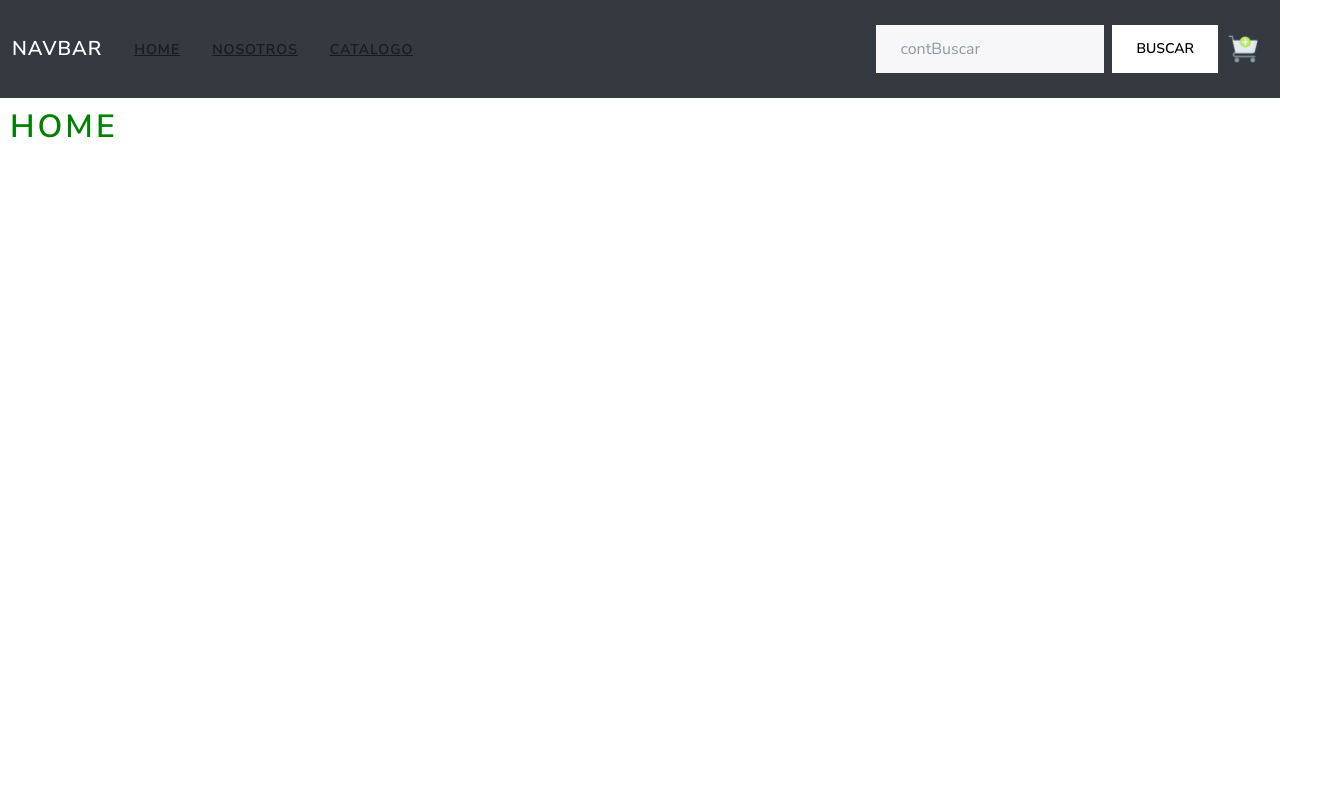
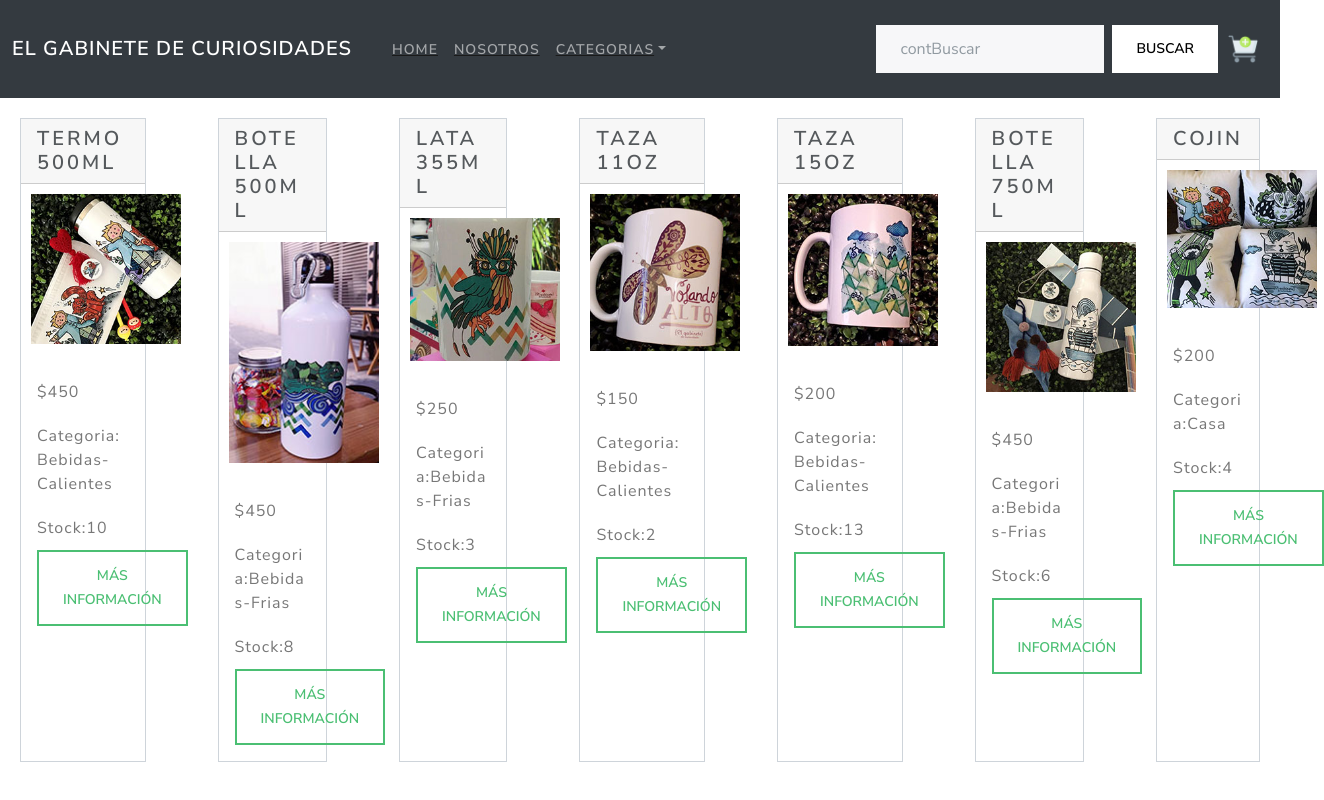
Before and after one commit to srita-m/Desafios, a React (Create React App) app in the folder app-react/: page / in a window 1280 px wide. Shown: the whole page, 1324 px wide, since content can reach past the window. Built offline with nearby package versions, Linux system fonts and the light colour scheme.

Commit message:
seven-commit-reentrega

```diff
--- a/app-react/src/components/App.jsx
+++ b/app-react/src/components/App.jsx
@@ -3,7 +3,6 @@ import {BrowserRouter, Routes, Route} from 'react-router-dom'
 import NavBar from './NavBar';
 import ItemListContainer from './ItemListContainer';
 import ItemDetailContainer from './ItemDetailContainer';
-import Home from './Home';
 import Nosotros from './Nosotros';
 
 
@@ -15,8 +14,9 @@ function App() {
      <>
     <NavBar/>
     <Routes>
-      <Route path='/' element={<Home/>}/>
-      <Route path='/catalogo' element={<ItemListContainer/>}/>
+      <Route path='/' element={<ItemListContainer/>}/>
+      <Route path='/categoria' element={<ItemListContainer/>}/>
+      <Route path='/categoria/:categoria' element={<ItemListContainer/>}/>
       <Route path='/item/:id' element={<ItemDetailContainer/>}/>
       <Route path='/nosotros' element={<Nosotros/>}/>
     </Routes>
--- a/app-react/src/components/Home.jsx
+++ /dev/null
@@ -1,11 +0,0 @@
-import React from 'react';
-
-const Home = () => {
-    return (
-        <div>
-            <h1>Home</h1>
-        </div>
-    );
-}
-
-export default Home;
--- a/app-react/src/components/ItemDetailContainer.jsx
+++ b/app-react/src/components/ItemDetailContainer.jsx
@@ -1,5 +1,6 @@
 import React, { useEffect, useState } from 'react'
 import {Productos} from './Productos'
+import Loading from './Loading'
 import { ItemDetail } from './ItemDetail'
 import {useParams} from 'react-router-dom'
 
@@ -24,7 +25,7 @@ const ItemDetailContainer = () => {
     return (
       <>
         {
-          item ? <ItemDetail item={item}/> : <h1>Procesando...</h1>
+          item ? <ItemDetail item={item}/> : <Loading/>
         }
       </>
   )
--- a/app-react/src/components/ItemListContainer.jsx
+++ b/app-react/src/components/ItemListContainer.jsx
@@ -1,24 +1,36 @@
 import React, {useState, useEffect} from 'react';
 import {ItemList} from './ItemList';
 import {Productos} from './Productos';
+import Loading from './Loading';
 import './ItemListContainer.css';
+import { useParams } from 'react-router-dom';
 
 
 const ItemListContainer = () => {
     const [ProductosList, setProductosList] = useState([])
 
+const {categoria} = useParams()
+
 const getProductos = () => new Promise((resolve, reject) => {
+    if(categoria) {
+        setTimeout(()=> resolve(Productos.filter(item => item.categoria === categoria)), 2000)
+    }else{
            setTimeout(()=> resolve(Productos), 2000)
+        }
     })
 
 useEffect(() => {
     getProductos()
 .then(Productos => setProductosList(Productos))
     .catch(error => console.error(error))
-}, [])
+
+    return () =>{
+        setProductosList([])
+    }
+}, [categoria])
 
 return (
-    <ItemList ProductosList={ProductosList}/>
+    ProductosList.length ? <ItemList ProductosList={ProductosList}/> : <Loading/>
 )
 }
 
--- /dev/null
+++ b/app-react/src/components/Loading.css
@@ -0,0 +1,65 @@
+
+
+
+.clear {
+  clear: both;
+}
+
+p {
+  margin: 0;
+  padding: 10px 0;
+  color: #777;
+}
+
+.content {
+  padding: 15px;
+  overflow: hidden;
+  margin: auto;
+}
+
+.load-wrapp {
+    width: 200px;
+    height: 200px;
+    margin: 0 10px 10px 0;
+    padding: 40px;
+    border-radius: 5px;
+    text-align: center;
+    background-color: #d8d8d8;
+  }
+
+  .load-wrapp p {
+    padding: 0 0 20px;
+  }
+  .load-wrapp:last-child {
+    margin-right: 20px;
+  }
+
+  .line {
+    display: inline-block;
+    width: 15px;
+    height: 15px;
+    border-radius: 15px;
+    background-color: #4b9cdb;
+  }
+
+  .load-1 .line:nth-last-child(1) {
+    animation: loadingA 1.5s 1s infinite;
+  }
+  .load-1 .line:nth-last-child(2) {
+    animation: loadingA 1.5s 0.5s infinite;
+  }
+  .load-1 .line:nth-last-child(3) {
+    animation: loadingA 1.5s 0s infinite;
+  }
+
+  @keyframes loadingA {
+    0 {
+      height: 15px;
+    }
+    50% {
+      height: 35px;
+    }
+    100% {
+      height: 15px;
+    }
+  }
--- /dev/null
+++ b/app-react/src/components/Loading.jsx
@@ -0,0 +1,20 @@
+import React from 'react';
+import './Loading.css';
+
+const Loading = () => {
+    return (
+      <div className="content">
+        <div className="load-wrapp">
+        <div className="load-1">
+          <p>Procesando </p>
+          <div className="line"></div>
+          <div className="line"></div>
+          <div className="line"></div>
+        </div>
+        <div className="clear"></div>
+        </div>
+        </div>
+    );
+}
+
+export default Loading;
--- a/app-react/src/components/NavBar.jsx
+++ b/app-react/src/components/NavBar.jsx
@@ -10,24 +10,31 @@ const NavBar = () => {
                 <div className="">
      <nav className="navbar navbar-expand-lg navbar-dark bg-dark">
   <div className="container-fluid">
-    <a className="navbar-brand" href="#">Navbar</a>
+    <Link to='/' className="navbar-brand" href="#">El Gabinete de curiosidades</Link>
     <button className="navbar-toggler" type="button" data-bs-toggle="collapse" data-bs-target="#navbarColor02" aria-controls="navbarColor02" aria-expanded="false" aria-label="Toggle navigation">
     </button>
     <div className="collapse navbar-collapse" id="navbarColor02">
       <ul className="navbar-nav me-auto">
       <Link to='/'>
-        <li className="nav-item">
+        <li className="nav-link">
         Home
         </li>
         </Link>
         <Link to='/nosotros'>
-        <li className="nav-item">
+        <li className="nav-link">
        Nosotros
         </li>
         </Link>
-        <Link to='/catalogo'>
-        <li className="nav-item">
-       Catalogo
+        <Link to='/categoria'>
+        <li className="nav-link dropdown-toggle" data-bs-toggle="dropdown" href="#" role="button" aria-haspopup="true" aria-expanded="false">
+       Categorias
+        </li>
+        <li className="nav-item dropdown">
+          <div className="dropdown-menu">
+            <Link className="dropdown-item" to='/categoria/Bebidas-Frias'>Bebidas frias</Link>
+            <Link className="dropdown-item" to='/categoria/Bebidas-Calientes'>Bebidas Calientes</Link>
+            <Link className="dropdown-item" to='/categoria/Casa'>Casa</Link>
+          </div>
         </li>
         </Link>
       </ul>
--- a/app-react/src/components/Productos.js
+++ b/app-react/src/components/Productos.js
@@ -6,7 +6,7 @@ export const Productos = [
     stock: 10,
     id: 1,
     img:"/img/principito.png",
-    categoria: 'Bebidas calientes'
+    categoria: 'Bebidas-Calientes'
     },
     {
     Title: 'Botella 500ml',
@@ -15,7 +15,7 @@ export const Productos = [
     stock: 8,
     id: 2,
     img:"/img/tortuga.png",
-    categoria: 'Bebidas frias'
+    categoria: 'Bebidas-Frias'
     },
     {
     Title: 'Lata 355ml',
@@ -24,7 +24,7 @@ export const Productos = [
     stock:3,
     id: 3,
     img:"/img/ave.png",
-    categoria: 'Bebidas frias'
+    categoria: 'Bebidas-Frias'
     },
     {
     Title:'Taza 11oz',
@@ -33,7 +33,7 @@ export const Productos = [
     stock:2,
     id:4,
     img:"/img/mariposa.png",
-    categoria: 'Bebidas calientes'
+    categoria: 'Bebidas-Calientes'
     },
     {
     Title:'Taza 15oz',
@@ -42,7 +42,7 @@ export const Productos = [
     stock:13,
     id:5,
     img:"/img/bicicleta.png",
-    categoria: 'Bebidas calientes'
+    categoria: 'Bebidas-Calientes'
     },
     {
     Title:'Botella 750ml',
@@ -51,7 +51,7 @@ export const Productos = [
     stock:6,
     id:6,
     img:"/img/gato.png",
-    categoria: 'Bebidas frias'
+    categoria: 'Bebidas-Frias'
     },
     {
     Title:'Cojin',
```
